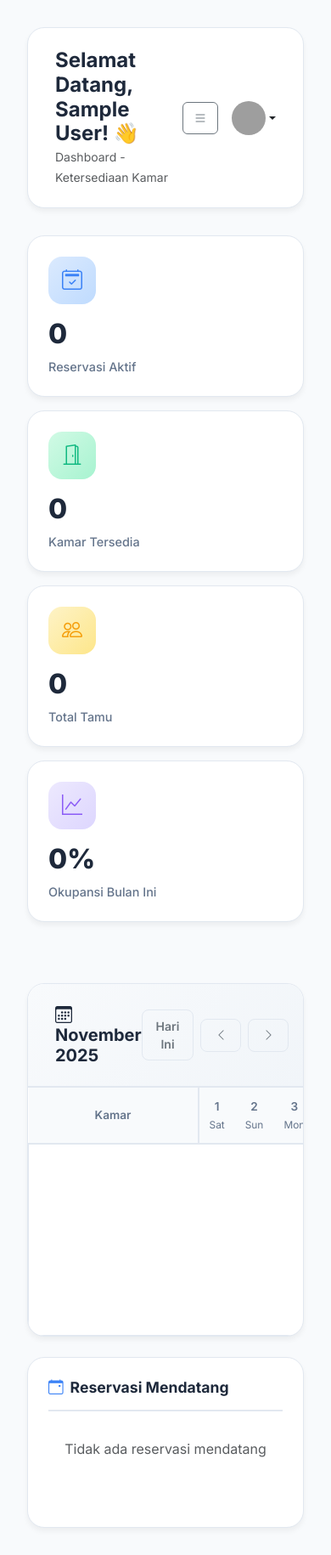
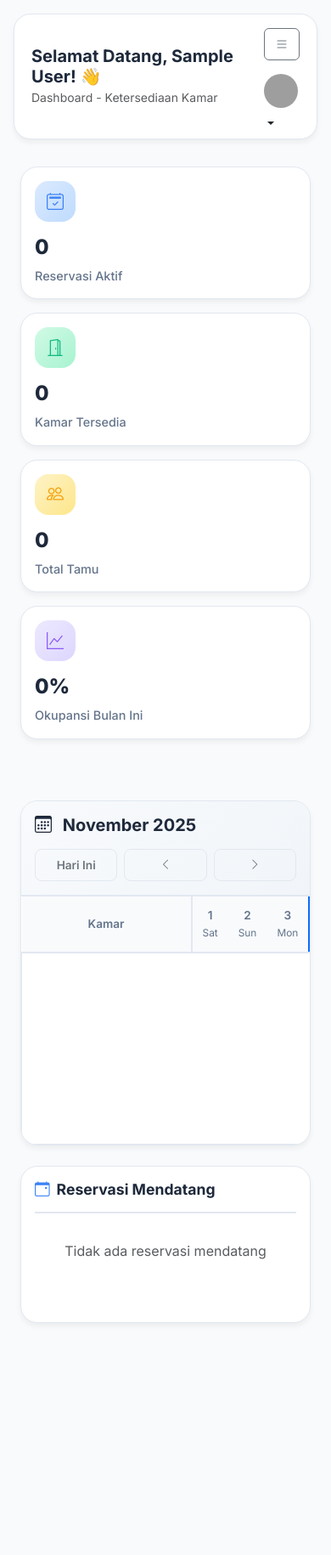
Before and after one commit to riskinurhadi/naretabyrnara, a PHP site: page /homiq/dashboard.php in a window 390 px wide. Shown: the whole page at 85% size. After the commit the page ends 1557 px from the top, so only its background shows below. Run offline with PHP 8.4, Linux system fonts and the light colour scheme; the visitor is signed in with stand-in values (Sample User, id 1); data that the repository does not hold is empty; grey boxes are pictures that could not be loaded.

Commit message:
modified:   homiq/dashboard.php

```diff
--- a/homiq/dashboard.php
+++ b/homiq/dashboard.php
@@ -137,6 +137,14 @@ $koneksi->close();
             background: var(--bg-light);
             color: var(--text-dark);
             overflow-x: hidden;
+            width: 100%;
+            max-width: 100vw;
+        }
+
+        html {
+            overflow-x: hidden;
+            width: 100%;
+            max-width: 100vw;
         }
 
         /* SIDEBAR */
@@ -256,11 +264,21 @@ $koneksi->close();
             margin-left: 0;
             padding: 2rem;
             transition: margin-left 0.3s ease;
+            width: 100%;
+            max-width: 100%;
+            overflow-x: hidden;
         }
 
         @media (min-width: 992px) {
             #main-content {
                 margin-left: var(--sidebar-width);
+                width: calc(100% - var(--sidebar-width));
+            }
+        }
+
+        @media (max-width: 991.98px) {
+            #main-content {
+                padding: 1rem;
             }
         }
 
@@ -272,6 +290,8 @@ $koneksi->close();
             box-shadow: 0 4px 6px rgba(0, 0, 0, 0.05);
             margin-bottom: 2rem;
             border: 1px solid var(--border-color);
+            width: 100%;
+            max-width: 100%;
         }
 
         .main-header h5 {
@@ -279,6 +299,22 @@ $koneksi->close();
             font-weight: 700;
             color: var(--text-dark);
             margin: 0;
+        }
+
+        @media (max-width: 768px) {
+            .main-header {
+                padding: 1rem 1.25rem;
+            }
+
+            .main-header h5 {
+                font-size: 1.25rem;
+            }
+
+            .main-header .d-flex {
+                flex-direction: column;
+                align-items: flex-start !important;
+                gap: 1rem;
+            }
         }
 
         /* STAT CARDS */
@@ -335,6 +371,34 @@ $koneksi->close();
             border: 1px solid var(--border-color);
             overflow: hidden;
             margin-top: 2rem;
+            width: 100%;
+            max-width: 100%;
+        }
+
+        .calendar-wrapper {
+            overflow-x: auto;
+            overflow-y: auto;
+            max-height: 70vh;
+            -webkit-overflow-scrolling: touch;
+        }
+
+        .calendar-wrapper::-webkit-scrollbar {
+            height: 8px;
+            width: 8px;
+        }
+
+        .calendar-wrapper::-webkit-scrollbar-track {
+            background: var(--bg-light);
+            border-radius: 4px;
+        }
+
+        .calendar-wrapper::-webkit-scrollbar-thumb {
+            background: var(--border-color);
+            border-radius: 4px;
+        }
+
+        .calendar-wrapper::-webkit-scrollbar-thumb:hover {
+            background: var(--text-muted);
         }
 
         .calendar-header {
@@ -344,6 +408,31 @@ $koneksi->close();
             justify-content: space-between;
             align-items: center;
             background: linear-gradient(135deg, #f8fafc 0%, #f1f5f9 100%);
+            flex-wrap: wrap;
+            gap: 1rem;
+        }
+
+        @media (max-width: 768px) {
+            .calendar-header {
+                padding: 1rem;
+                flex-direction: column;
+                align-items: flex-start;
+            }
+
+            .calendar-header h4 {
+                font-size: 1rem;
+            }
+
+            .calendar-nav {
+                width: 100%;
+                justify-content: space-between;
+            }
+
+            .calendar-nav .btn {
+                flex: 1;
+                font-size: 0.85rem;
+                padding: 0.4rem 0.75rem;
+            }
         }
 
         .calendar-header h4 {
@@ -374,7 +463,8 @@ $koneksi->close();
         }
 
         .calendar-table {
-            width: 100%;
+            width: max-content;
+            min-width: 100%;
             border-collapse: collapse;
         }
 
@@ -389,13 +479,21 @@ $koneksi->close();
             position: sticky;
             top: 0;
             z-index: 10;
+            white-space: nowrap;
+        }
+
+        .calendar-table th.room-name-cell {
+            min-width: 200px;
+            max-width: 200px;
         }
 
         .calendar-table td {
             padding: 0.5rem;
             border: 1px solid var(--border-color);
             vertical-align: top;
-            min-width: 120px;
+            min-width: 100px;
+            max-width: 120px;
+            width: 120px;
         }
 
         .room-name-cell {
@@ -405,8 +503,12 @@ $koneksi->close();
             padding: 0.75rem !important;
             position: sticky;
             left: 0;
-            z-index: 5;
+            z-index: 15;
             border-right: 2px solid var(--border-color);
+            box-shadow: 2px 0 4px rgba(0, 0, 0, 0.1);
+            min-width: 200px;
+            max-width: 200px;
+            width: 200px;
         }
 
         .room-name-cell small {
@@ -419,6 +521,35 @@ $koneksi->close();
         .calendar-day {
             min-height: 80px;
             position: relative;
+            width: 100%;
+        }
+
+        @media (max-width: 768px) {
+            .calendar-table td {
+                min-width: 80px;
+                max-width: 80px;
+                width: 80px;
+            }
+
+            .calendar-day {
+                min-height: 60px;
+            }
+
+            .booking-block {
+                font-size: 0.65rem;
+                padding: 0.2rem 0.4rem;
+            }
+
+            .calendar-day-number {
+                font-size: 0.75rem;
+            }
+
+            .room-name-cell {
+                min-width: 150px;
+                max-width: 150px;
+                width: 150px;
+                font-size: 0.8rem;
+            }
         }
 
         .calendar-day-number {
@@ -546,6 +677,56 @@ $koneksi->close();
 
         .badge-status.booking { background: #dbeafe; color: var(--primary-color); }
         .badge-status.checked-in { background: #d1fae5; color: var(--success-color); }
+
+        /* RESPONSIVE STAT CARDS */
+        @media (max-width: 768px) {
+            .stat-card {
+                padding: 1rem;
+            }
+
+            .stat-card h3 {
+                font-size: 1.5rem;
+            }
+
+            .stat-icon-circle {
+                width: 48px;
+                height: 48px;
+                font-size: 1.25rem;
+            }
+
+            .widget-card {
+                padding: 1rem;
+            }
+        }
+
+        /* FIX CONTAINER OVERFLOW */
+        .row {
+            margin-left: 0;
+            margin-right: 0;
+        }
+
+        .row > * {
+            padding-left: 0.75rem;
+            padding-right: 0.75rem;
+        }
+
+        @media (max-width: 991.98px) {
+            .row > * {
+                padding-left: 0.5rem;
+                padding-right: 0.5rem;
+            }
+        }
+
+        /* ENSURE NO HORIZONTAL OVERFLOW */
+        .d-flex {
+            max-width: 100%;
+        }
+
+        .container-fluid,
+        .container {
+            max-width: 100%;
+            overflow-x: hidden;
+        }
     </style>
 </head>
 <body>
@@ -719,7 +900,7 @@ $koneksi->close();
                             </div>
                         </div>
 
-                        <div class="table-responsive" style="max-height: 70vh; overflow-y: auto;">
+                        <div class="calendar-wrapper">
                             <table class="calendar-table">
                                 <thead>
                                     <tr>
```
